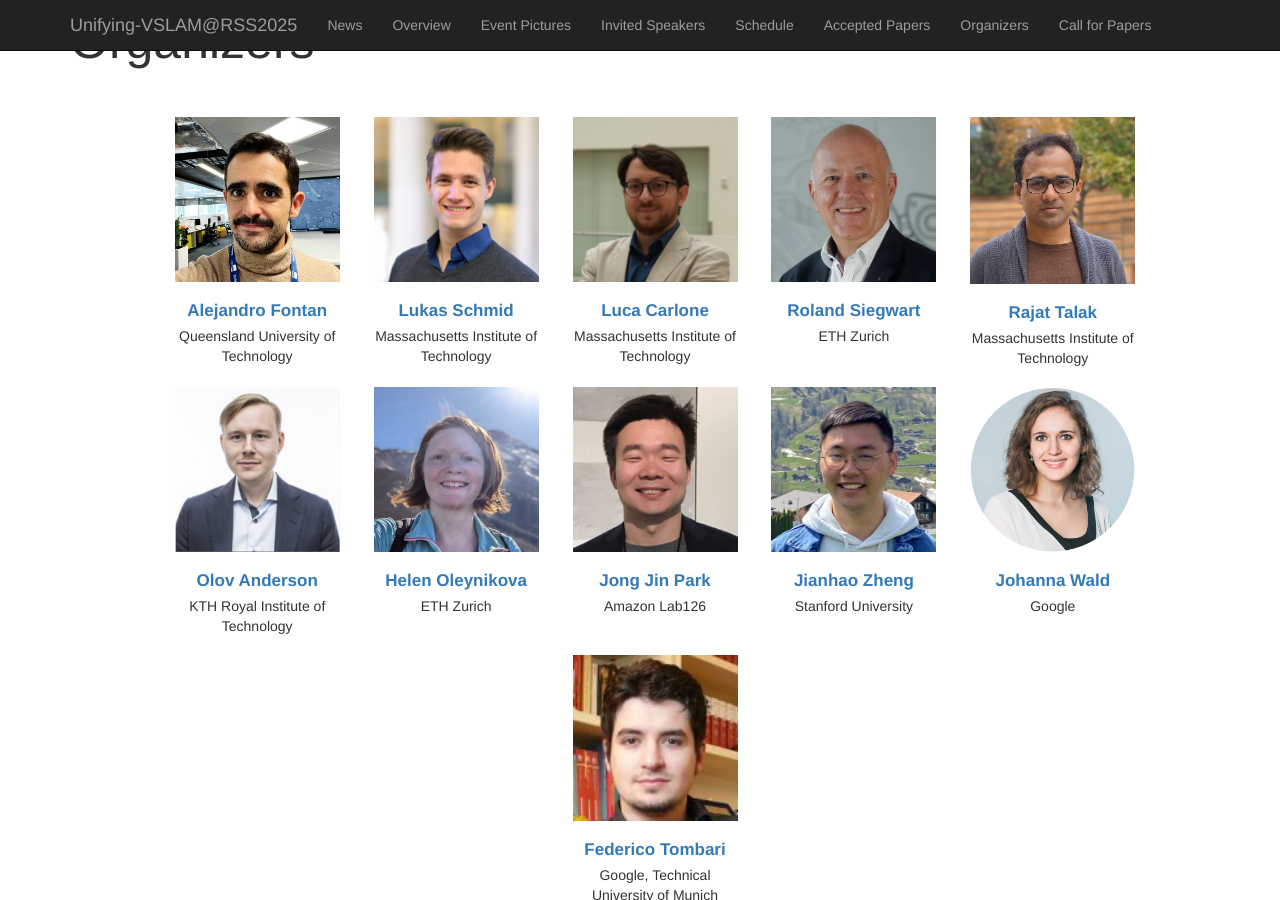
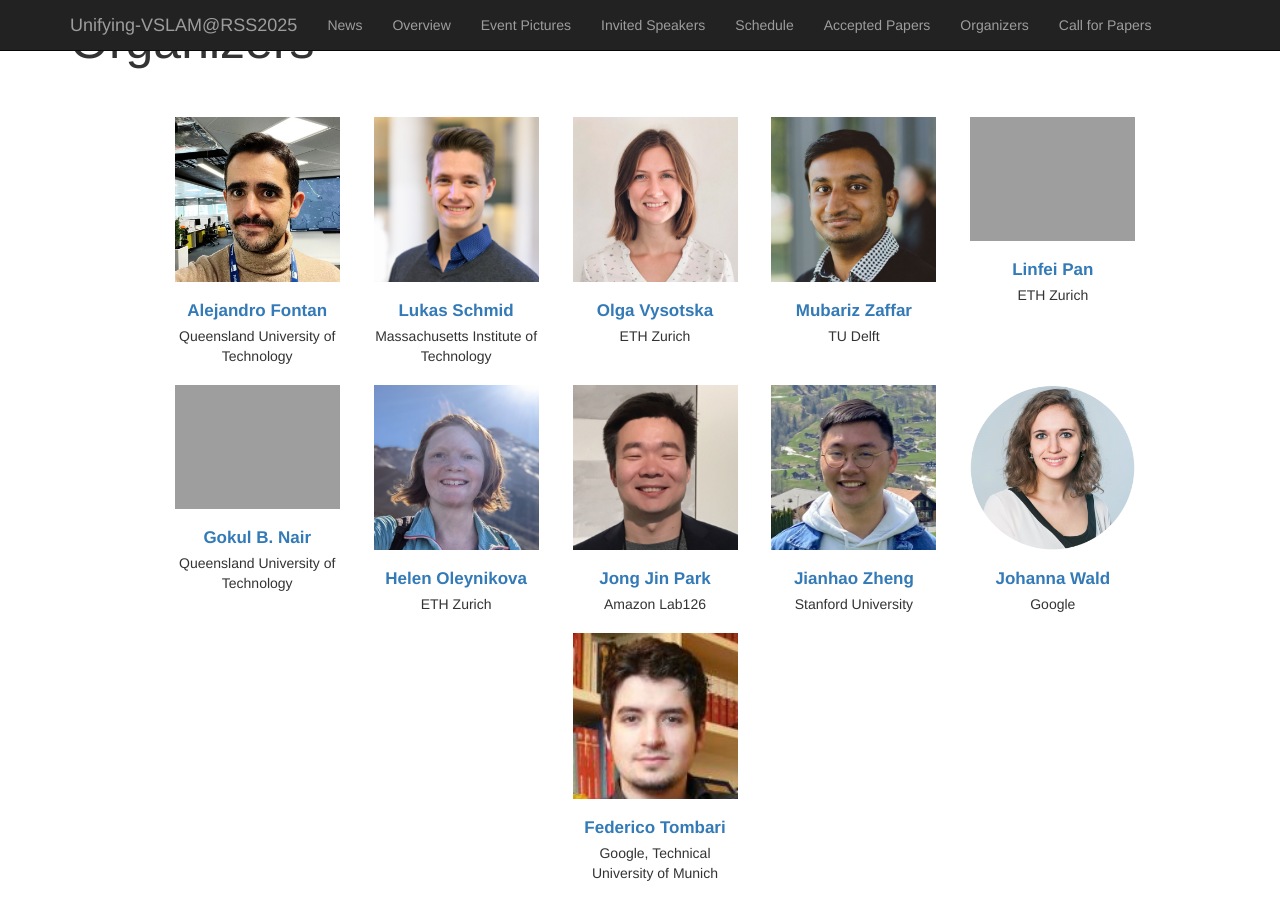
Before and after one commit to visual-slam-lab/test, a Jekyll site: the page built from index.html, in a window 1280 px wide and 900 px high, scrolled down 5127 px. Built offline with Jekyll 4.4.1, drawn with Linux system fonts in a browser that asks for light colours.

Commit message:
Update organizers.yaml

```diff
--- a/_data/organizers.yaml
+++ b/_data/organizers.yaml
@@ -10,29 +10,29 @@
   position: Postdoctoral Research Fellow
   affiliation: Massachusetts Institute of Technology
 
-- name: Luca Carlone
-  image: /assets/images/luca.png
-  web: https://lucacarlone.mit.edu/
-  position: Associate Professor
-  affiliation: Massachusetts Institute of Technology
-
-- name: Roland Siegwart
-  image: /assets/images/roland.png
-  web: https://asl.ethz.ch/the-lab/people/person-detail.Mjk5ODE=.TGlzdC8yMDI4LDEyMDExMzk5Mjg=.html
-  position: Full Professor
+- name: Olga Vysotska
+  image: /assets/images/olga_vysotska.jpeg
+  web: https://cvg.ethz.ch/team/Dr-Olga-Vysotsk
+  position: Postdoctoral Research Fellow
   affiliation: ETH Zurich
 
-- name: Rajat Talak
-  image: /assets/images/rajat.jpg
-  web: https://www.rajattalak.com/
-  position: Research Scientist
-  affiliation: Massachusetts Institute of Technology
+- name: Mubariz Zaffar
+  image: /assets/images/mubariz_zaffar.jpeg
+  web: https://www.linkedin.com/in/mubarizzaffar/?originalSubdomain=nl
+  position: PhD Candidate
+  affiliation: TU Delft
 
-- name: Olov Anderson
-  image: /assets/images/olovand.png
-  web: https://www.kth.se/profile/olovand
-  position: Assistant Professor
-  affiliation: KTH Royal Institute of Technology
+- name: Linfei Pan
+  image: /assets/images/linfei_pan.jpg
+  web: https://lpanaf.github.io/
+  position: PhD Candidate
+  affiliation: ETH Zurich
+
+- name: Gokul B. Nair
+  image: /assets/images/gokul_b_nair.jpg
+  web: https://gokulbnr.github.io/
+  position: PhD Candidate
+  affiliation: Queensland University of Technology
 
 - name: Helen Oleynikova
   image: /assets/images/helen.jpg
```
